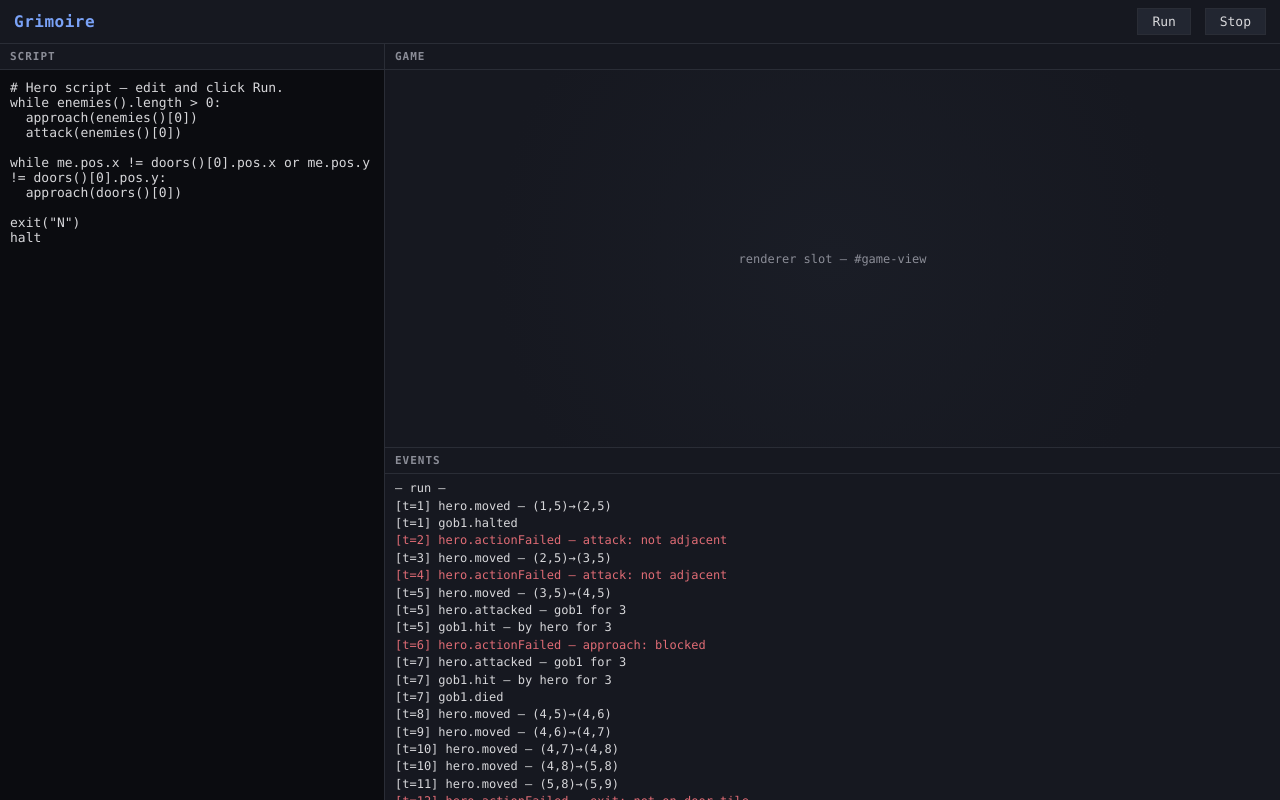
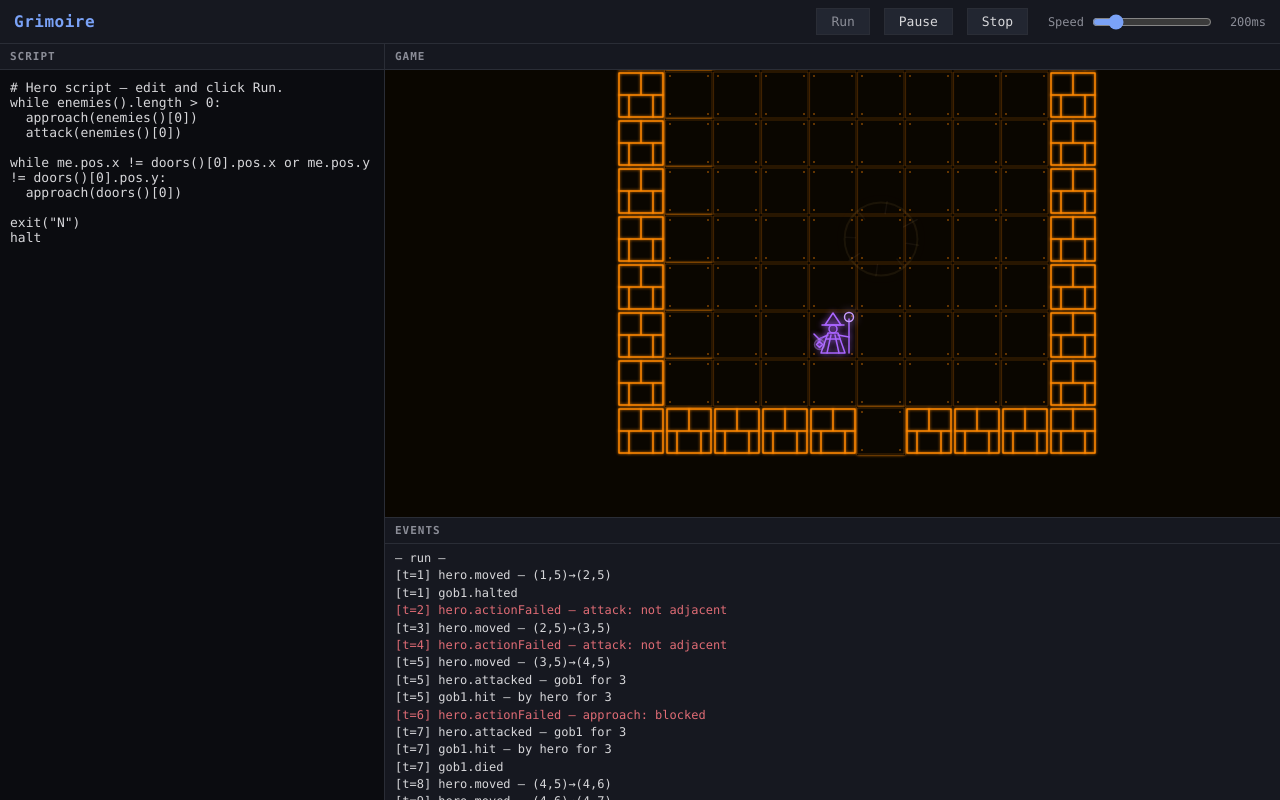
Before and after one commit to bluedragon-ctrl/Grimoire, a website built with Vite: page index.html in a window 1280 px wide. Both pictures are taken after a click on the button "Run". Shown: the top 800 px of the page. Built offline with nearby package versions, Linux system fonts and the light colour scheme.

Commit message:
Phase 3 (4/4): UI wires playback, speed slider, Pause/Stop
- index.html: Pause button (starts disabled) between Run and Stop, plus
  a range slider (50–1000ms, default 200) with live ms readout.
- main.ts swaps the old synchronous log-dump for createPlayback: mounts
  the WireRendererAdapter into #game-view, streams formatLogEntry lines
  into the events panel exactly in sync with adapter.apply() (via
  playback onEvent), shows "— done —" on onComplete, and respects the
  current slider value for setSpeed during playback.
- Pause toggles label between Pause/Resume and drives playback.pause()/
  .resume(). Stop calls handle.abort() + adapter.teardown() via
  playback.stop(). Re-running teardowns the previous adapter cleanly.
- layout.css: #game-view becomes a positioned, min-height:0 flex child
  so the canvas can fill it without fighting the old centering layout;
  empty-state placeholder still shows until a run mounts.
- .claude/launch.json added so the preview server targets this worktree
  explicitly (node + vite's positional root arg); fixes the earlier
  zombie-vite-from-main-repo confusion.

Browser smoke-check: mage sprite + amber wireframe dungeon render,
event log streams in sync, Pause holds the queue for 2s+ without new
events, Resume drains to completion, Stop removes the canvas and
re-enables Run.

npm test: 62/62. npm run tsc -noEmit: clean.

Co-Authored-By: Claude Opus 4.7 <noreply@anthropic.com>

```diff
--- a/index.html
+++ b/index.html
@@ -12,7 +12,13 @@
         <h1>Grimoire</h1>
         <div class="controls">
           <button id="btn-run">Run</button>
-          <button id="btn-stop">Stop</button>
+          <button id="btn-pause" disabled>Pause</button>
+          <button id="btn-stop" disabled>Stop</button>
+          <label class="speed">
+            Speed
+            <input id="speed-slider" type="range" min="50" max="1000" step="10" value="200" />
+            <span id="speed-readout">200ms</span>
+          </label>
         </div>
       </header>
       <main class="grid">
--- a/src/render/wire-adapter.ts
+++ b/src/render/wire-adapter.ts
@@ -136,6 +136,8 @@ export class WireRendererAdapter implements RendererAdapter {
     this.host = el;
     this.canvas = document.createElement("canvas");
     this.canvas.style.display = "block";
+    this.canvas.style.width = "100%";
+    this.canvas.style.height = "100%";
     el.replaceChildren(this.canvas);
     this.deps.init(this.canvas);
 
--- a/src/ui/layout.css
+++ b/src/ui/layout.css
@@ -48,6 +48,16 @@ body {
 }
 .controls button:hover { background: #2b3040; }
 .controls button:disabled { color: var(--muted); cursor: default; }
+.controls .speed {
+  display: inline-flex;
+  align-items: center;
+  gap: 6px;
+  margin-left: 12px;
+  font-size: 12px;
+  color: var(--muted);
+}
+.controls .speed input[type="range"] { accent-color: var(--accent); width: 120px; }
+.controls .speed #speed-readout { min-width: 46px; text-align: right; }
 
 .grid {
   display: grid;
@@ -91,12 +101,16 @@ body {
 }
 #game-view {
   flex: 1;
+  position: relative;
+  min-height: 0;
+  color: var(--muted);
+  background:
+    radial-gradient(circle at center, #1a1d26 0, var(--panel) 70%);
+}
+#game-view:empty {
   display: flex;
   align-items: center;
   justify-content: center;
-  color: var(--muted);
-  background:
-    radial-gradient(circle at center, #1a1d26 0, var(--panel) 70%);
 }
 #game-view:empty::before {
   content: "renderer slot — #game-view";
--- a/src/ui/main.ts
+++ b/src/ui/main.ts
@@ -1,16 +1,24 @@
-// UI wiring. Run parses the textarea as a Grimoire script and swaps the
-// resulting Script into the demo's hero before launching the engine.
-// Parse errors render into the event-log panel with a caret and hint.
+// UI wiring. Run parses the textarea, swaps the resulting Script into the
+// demo's hero, runs the engine synchronously, then hands handle.log to the
+// playback controller which paces events through the WireRendererAdapter.
+// The event-log panel streams lines as each event is actually applied, so
+// the log and visuals stay in sync.
 
 import { runRoom, type EngineHandle } from "../engine.js";
 import { formatLogEntry } from "../scheduler.js";
 import { demoSetup } from "../demo.js";
 import { parse, ParseError, formatError } from "../lang/index.js";
+import { WireRendererAdapter } from "../render/wire-adapter.js";
+import { createPlayback, type Playback } from "../render/mount.js";
 
-const btnRun = document.getElementById("btn-run") as HTMLButtonElement;
-const btnStop = document.getElementById("btn-stop") as HTMLButtonElement;
-const logEl = document.getElementById("event-log") as HTMLUListElement;
-const editorEl = document.getElementById("editor") as HTMLTextAreaElement;
+const btnRun   = document.getElementById("btn-run")   as HTMLButtonElement;
+const btnPause = document.getElementById("btn-pause") as HTMLButtonElement;
+const btnStop  = document.getElementById("btn-stop")  as HTMLButtonElement;
+const speedEl  = document.getElementById("speed-slider")  as HTMLInputElement;
+const speedOut = document.getElementById("speed-readout") as HTMLSpanElement;
+const logEl    = document.getElementById("event-log") as HTMLUListElement;
+const editorEl = document.getElementById("editor")    as HTMLTextAreaElement;
+const gameEl   = document.getElementById("game-view") as HTMLDivElement;
 
 const DEFAULT_SCRIPT = [
   "# Hero script — edit and click Run.",
@@ -30,7 +38,9 @@ editorEl.readOnly = false;
 editorEl.placeholder = "# Your script here";
 if (editorEl.value.trim() === "") editorEl.value = DEFAULT_SCRIPT;
 
-let current: EngineHandle | null = null;
+let currentHandle: EngineHandle | null = null;
+let currentAdapter: WireRendererAdapter | null = null;
+let currentPlayback: Playback | null = null;
 
 function appendLine(text: string, cls?: string): void {
   const li = document.createElement("li");
@@ -39,11 +49,36 @@ function appendLine(text: string, cls?: string): void {
   logEl.appendChild(li);
   logEl.scrollTop = logEl.scrollHeight;
 }
-
 function clearLog(): void { logEl.innerHTML = ""; }
 
+function setControlsForIdle() {
+  btnRun.disabled = false;
+  btnPause.disabled = true;
+  btnStop.disabled = true;
+  btnPause.textContent = "Pause";
+}
+function setControlsForPlaying() {
+  btnRun.disabled = true;
+  btnPause.disabled = false;
+  btnStop.disabled = false;
+  btnPause.textContent = "Pause";
+}
+function setControlsForPaused() {
+  btnPause.textContent = "Resume";
+}
+
+function teardownCurrent() {
+  if (currentPlayback) currentPlayback.stop();      // tears the adapter down too
+  else if (currentAdapter) currentAdapter.teardown();
+  currentPlayback = null;
+  currentAdapter = null;
+  currentHandle = null;
+}
+
 btnRun.addEventListener("click", () => {
+  teardownCurrent();
   clearLog();
+
   const source = editorEl.value;
   let heroScript;
   try {
@@ -51,9 +86,7 @@ btnRun.addEventListener("click", () => {
   } catch (err) {
     if (err instanceof ParseError) {
       appendLine("— parse error —", "fail");
-      for (const line of formatError(source, err).split("\n")) {
-        appendLine(line, "fail");
-      }
+      for (const line of formatError(source, err).split("\n")) appendLine(line, "fail");
       return;
     }
     throw err;
@@ -62,17 +95,56 @@ btnRun.addEventListener("click", () => {
   appendLine("— run —");
   const setup = demoSetup();
   setup.actors[0]!.script = heroScript;
+
   const handle = runRoom(setup, { maxTicks: 2000 });
-  current = handle;
-  for (const entry of handle.log) {
-    const line = formatLogEntry(entry);
-    appendLine(line, entry.event.type === "ActionFailed" ? "fail" : undefined);
+  currentHandle = handle;
+
+  const adapter = new WireRendererAdapter();
+  adapter.mount(gameEl, setup.room, setup.actors);
+  currentAdapter = adapter;
+
+  const playback = createPlayback(handle, adapter, {
+    speedMs: Number(speedEl.value),
+    onEvent: (_event, idx) => {
+      const entry = handle.log[idx]!;
+      appendLine(formatLogEntry(entry), entry.event.type === "ActionFailed" ? "fail" : undefined);
+    },
+    onComplete: () => {
+      appendLine(`— done (tick=${handle.world.tick}) —`);
+      setControlsForIdle();
+    },
+  });
+  currentPlayback = playback;
+
+  playback.play();
+  setControlsForPlaying();
+});
+
+btnPause.addEventListener("click", () => {
+  if (!currentPlayback) return;
+  if (currentPlayback.status() === "playing") {
+    currentPlayback.pause();
+    setControlsForPaused();
+  } else if (currentPlayback.status() === "paused") {
+    currentPlayback.resume();
+    setControlsForPlaying();
   }
-  appendLine(`— done (tick=${handle.world.tick}) —`);
 });
 
 btnStop.addEventListener("click", () => {
-  if (!current) return;
-  current.abort();
+  if (!currentHandle) return;
+  currentHandle.abort();
+  teardownCurrent();
   appendLine("— stop —");
+  setControlsForIdle();
 });
+
+speedEl.addEventListener("input", () => {
+  const ms = Number(speedEl.value);
+  speedOut.textContent = `${ms}ms`;
+  if (currentPlayback) currentPlayback.setSpeed(ms);
+});
+
+// Initial state.
+setControlsForIdle();
+speedOut.textContent = `${speedEl.value}ms`;
```
